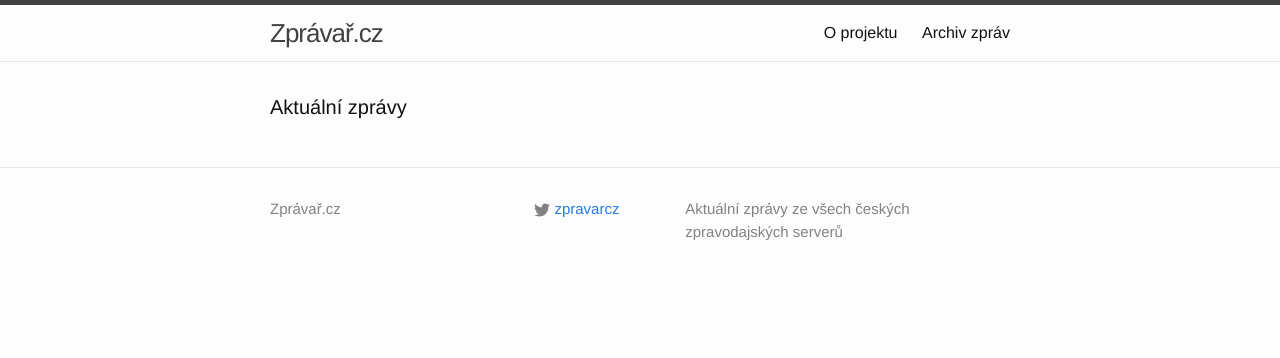
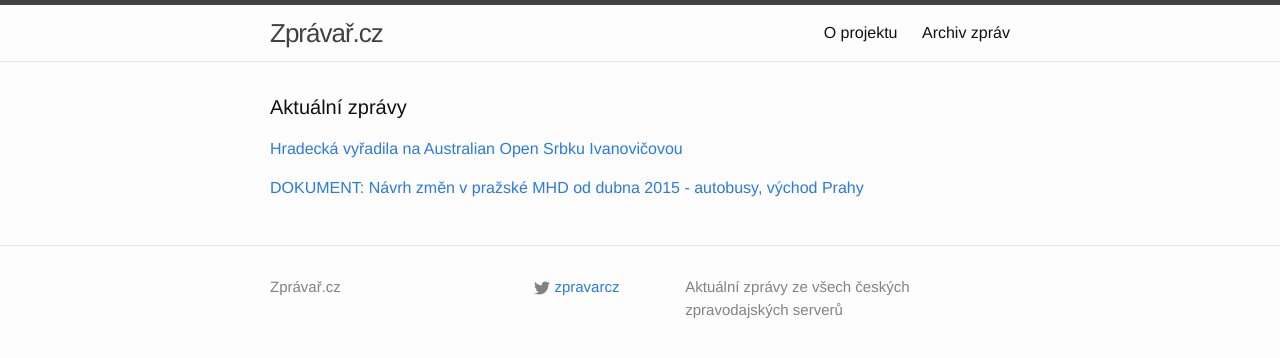
Before and after one commit to adliska/zpravar, a Jekyll site: the page built from index.html, in a window 1280 px wide. Shown: the top 358 px of the page. Built offline with Jekyll 4.4.1, drawn with Linux system fonts in a browser that asks for light colours.

Commit message:
zpravar news update

```diff
--- a/index.html
+++ b/index.html
@@ -5,4 +5,18 @@ layout: default
 <div class="home">
     <h1 class="page-heading">Aktuální zprávy</h1>
 
-</div>
+<p><a href="javascript:;" onclick="toggle_visibility('zpravy0')">Hradecká vyřadila na Australian Open Srbku Ivanovičovou</a></p>
+<div id="zpravy0" style="display:none">
+<ul>
+<li><a href=http://www.sportovninoviny.cz/zpravy/hradecka-vyradila-na-australian-open-srbku-ivanovicovou/1170567>Hradecká vyřadila na Australian Open Srbku Ivanovičovou - www.sportovninoviny.cz</a></li>
+<li><a href=http://sport.aktualne.cz/senzacni-uvod-grandslamu-hradecka-vyradila-ivanovicovou/r~da5cffe29f9211e4bdad0025900fea04/>Senzační úvod grandslamu. Hradecká vyřadila Ivanovičovou! - sport.aktualne.cz</a></li>
+<li><a href=http://sport.idnes.cz/hradecka-v-melbourne-prekvapila-a-vyradila-srbku-ivanovicovou-p72-/tenis.aspx?c=A150119_051202_tenis_vis>Hradecká v Melbourne překvapila a vyřadila Srbku Ivanovičovou - sport.idnes.cz</a></li>
+</ul>
+</div><p><a href="javascript:;" onclick="toggle_visibility('zpravy1')">DOKUMENT: Návrh změn v pražské MHD od dubna 2015 - autobusy, východ Prahy</a></p>
+<div id="zpravy1" style="display:none">
+<ul>
+<li><a href=http://praha.idnes.cz/navrh-zmen-v-prazske-mhd-od-dubna-2015-autobusy-vychod-prahy-p3o-/praha-zpravy.aspx?c=A150118_191805_praha-zpravy_jan>DOKUMENT: Návrh změn v pražské MHD od dubna 2015 - autobusy, východ Prahy - praha.idnes.cz</a></li>
+<li><a href=http://praha.idnes.cz/navrh-zmen-v-prazske-mhd-od-dubna-2015-autobusy-zapad-prahy-pec-/praha-zpravy.aspx?c=A150118_191210_praha-zpravy_jan>DOKUMENT: Návrh změn v pražské MHD od dubna 2015 - autobusy, západ Prahy - praha.idnes.cz</a></li>
+<li><a href=http://praha.idnes.cz/navrh-zmen-v-prazske-mhd-od-dubna-2015-tramvaje-fmu-/praha-zpravy.aspx?c=A150118_190557_praha-zpravy_jan>DOKUMENT: Návrh změn v pražské MHD od dubna 2015 - tramvaje - praha.idnes.cz</a></li>
+</ul>
+</div></div>
```
